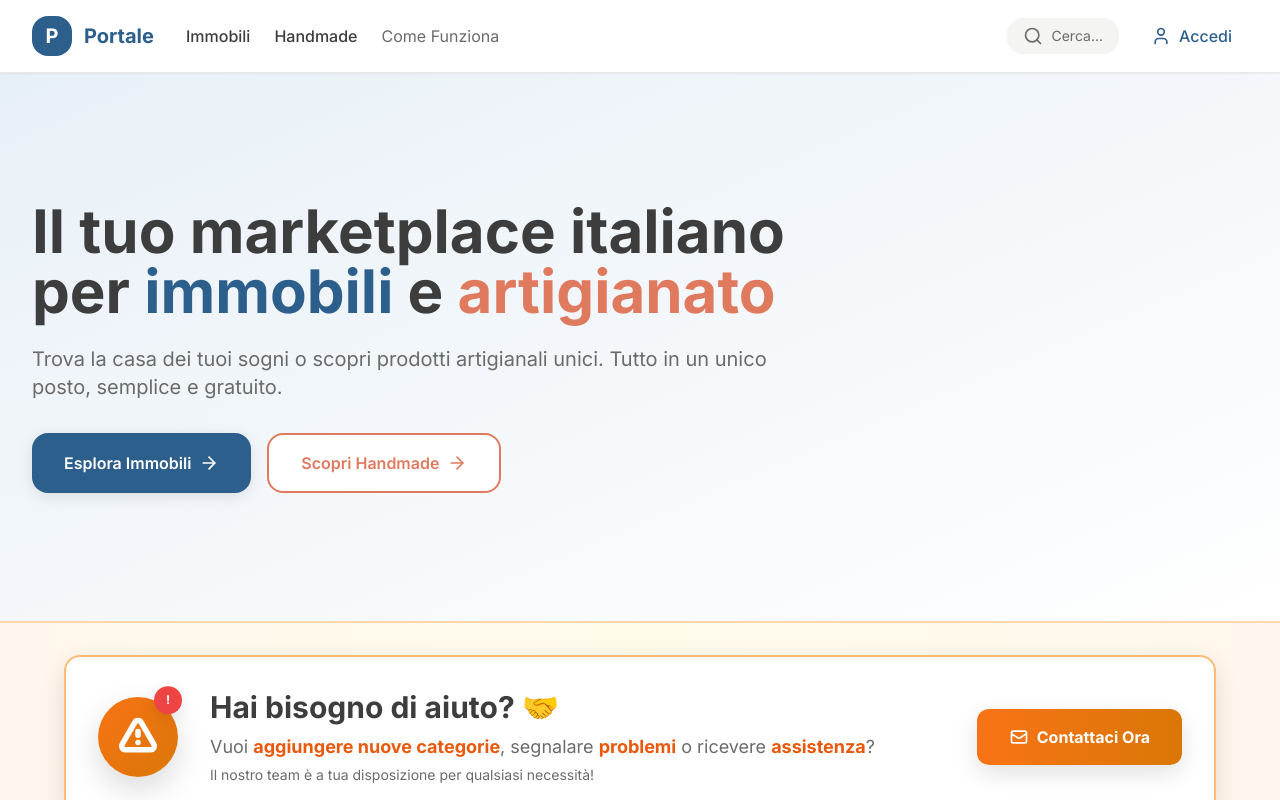
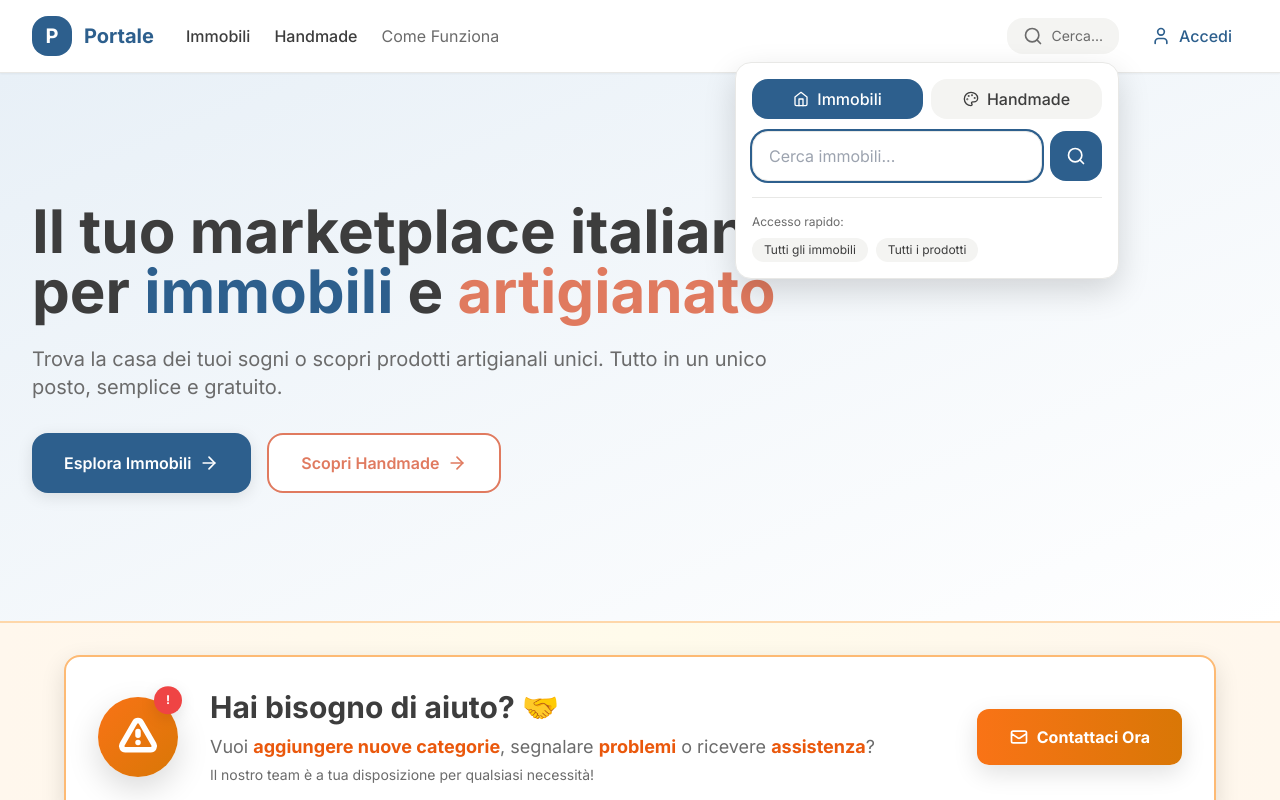
Before and after one commit to vetrinaimmobilihandmade/portale-immobili-handmade, a Next.js app: page / in a window 1280 px wide. Both pictures are taken after a click on the button "Cerca...". Shown: the top 800 px of the page. Built offline with nearby package versions, Linux system fonts and the light colour scheme; no server answers; the database is empty.

Commit message:
Update HeaderClient.tsx

```diff
--- a/components/layout/HeaderClient.tsx
+++ b/components/layout/HeaderClient.tsx
@@ -1,8 +1,8 @@
 'use client';
 
 import Link from 'next/link';
-import { Menu, Search, User, X, Settings, LogOut, LayoutDashboard, Shield } from 'lucide-react';
-import { useState, useEffect } from 'react';
+import { Menu, Search, User, X, Settings, LogOut, LayoutDashboard, Shield, Home, Palette } from 'lucide-react';
+import { useState, useEffect, useRef } from 'react';
 import { createClient } from '@/lib/supabase/client';
 import { useRouter } from 'next/navigation';
 
@@ -14,12 +14,26 @@ interface HeaderClientProps {
 export default function HeaderClient({ user: initialUser, profile: initialProfile }: HeaderClientProps) {
   const [mobileMenuOpen, setMobileMenuOpen] = useState(false);
   const [profileMenuOpen, setProfileMenuOpen] = useState(false);
+  const [searchOpen, setSearchOpen] = useState(false);
+  const [searchCategory, setSearchCategory] = useState<'immobili' | 'handmade'>('immobili');
+  const [searchQuery, setSearchQuery] = useState('');
   const [siteSettings, setSiteSettings] = useState<any>(null);
   const supabase = createClient();
   const router = useRouter();
+  const searchRef = useRef<HTMLDivElement>(null);
 
   useEffect(() => {
     loadSiteSettings();
+
+    // Chiudi search dropdown se clicchi fuori
+    function handleClickOutside(event: MouseEvent) {
+      if (searchRef.current && !searchRef.current.contains(event.target as Node)) {
+        setSearchOpen(false);
+      }
+    }
+
+    document.addEventListener('mousedown', handleClickOutside);
+    return () => document.removeEventListener('mousedown', handleClickOutside);
   }, []);
 
   const loadSiteSettings = async () => {
@@ -34,6 +48,19 @@ export default function HeaderClient({ user: initialUser, profile: initialProfil
   const handleLogout = async () => {
     await supabase.auth.signOut();
     window.location.href = '/';
+  };
+
+  const handleSearch = (e: React.FormEvent) => {
+    e.preventDefault();
+    if (!searchQuery.trim()) return;
+
+    const url = searchCategory === 'immobili'
+      ? `/immobili?search=${encodeURIComponent(searchQuery)}`
+      : `/handmade?search=${encodeURIComponent(searchQuery)}`;
+
+    router.push(url);
+    setSearchOpen(false);
+    setSearchQuery('');
   };
 
   const getInitials = (name: string) => {
@@ -94,12 +121,96 @@ export default function HeaderClient({ user: initialUser, profile: initialProfil
 
           <div className="flex items-center gap-4">
 
-            <button className="hidden md:flex items-center gap-2 px-4 py-2 bg-neutral-main rounded-lg hover:bg-neutral-hover transition-colors">
-              <Search className="w-5 h-5 text-text-secondary" />
-              <span className="text-sm text-text-secondary">Cerca...</span>
-            </button>
+            {/* 🆕 SEARCH DROPDOWN - DESKTOP */}
+            <div className="hidden md:block relative" ref={searchRef}>
+              <button
+                onClick={() => setSearchOpen(!searchOpen)}
+                className="flex items-center gap-2 px-4 py-2 bg-neutral-main rounded-lg hover:bg-neutral-hover transition-colors"
+              >
+                <Search className="w-5 h-5 text-text-secondary" />
+                <span className="text-sm text-text-secondary">Cerca...</span>
+              </button>
 
-            <button className="md:hidden p-2 hover:bg-neutral-main rounded-lg">
+              {searchOpen && (
+                <div className="absolute right-0 mt-2 w-96 bg-white rounded-lg shadow-xl border border-neutral-border z-50">
+                  <form onSubmit={handleSearch} className="p-4">
+
+                    {/* Scelta Categoria */}
+                    <div className="flex gap-2 mb-3">
+                      <button
+                        type="button"
+                        onClick={() => setSearchCategory('immobili')}
+                        className={`flex-1 flex items-center justify-center gap-2 px-4 py-2 rounded-lg font-medium transition-all ${
+                          searchCategory === 'immobili'
+                            ? 'bg-primary text-white'
+                            : 'bg-neutral-main text-text-primary hover:bg-neutral-hover'
+                        }`}
+                      >
+                        <Home className="w-4 h-4" />
+                        <span>Immobili</span>
+                      </button>
+                      <button
+                        type="button"
+                        onClick={() => setSearchCategory('handmade')}
+                        className={`flex-1 flex items-center justify-center gap-2 px-4 py-2 rounded-lg font-medium transition-all ${
+                          searchCategory === 'handmade'
+                            ? 'bg-secondary text-white'
+                            : 'bg-neutral-main text-text-primary hover:bg-neutral-hover'
+                        }`}
+                      >
+                        <Palette className="w-4 h-4" />
+                        <span>Handmade</span>
+                      </button>
+                    </div>
+
+                    {/* Input Ricerca */}
+                    <div className="flex gap-2">
+                      <input
+                        type="text"
+                        placeholder={`Cerca ${searchCategory}...`}
+                        value={searchQuery}
+                        onChange={(e) => setSearchQuery(e.target.value)}
+                        className="flex-1 px-4 py-3 border border-neutral-border rounded-lg focus:outline-none focus:ring-2 focus:ring-primary"
+                        autoFocus
+                      />
+                      <button
+                        type="submit"
+                        className="px-4 py-3 bg-primary text-white rounded-lg hover:bg-primary-hover transition-colors"
+                      >
+                        <Search className="w-5 h-5" />
+                      </button>
+                    </div>
+
+                    {/* Link Veloci */}
+                    <div className="mt-4 pt-4 border-t border-neutral-border">
+                      <p className="text-xs text-text-secondary mb-2">Accesso rapido:</p>
+                      <div className="flex flex-wrap gap-2">
+                        <Link
+                          href="/immobili"
+                          className="text-xs px-3 py-1 bg-neutral-main hover:bg-neutral-hover rounded-full transition-colors"
+                          onClick={() => setSearchOpen(false)}
+                        >
+                          Tutti gli immobili
+                        </Link>
+                        <Link
+                          href="/handmade"
+                          className="text-xs px-3 py-1 bg-neutral-main hover:bg-neutral-hover rounded-full transition-colors"
+                          onClick={() => setSearchOpen(false)}
+                        >
+                          Tutti i prodotti
+                        </Link>
+                      </div>
+                    </div>
+                  </form>
+                </div>
+              )}
+            </div>
+
+            {/* 🆕 SEARCH ICON - MOBILE */}
+            <button
+              className="md:hidden p-2 hover:bg-neutral-main rounded-lg"
+              onClick={() => setSearchOpen(!searchOpen)}
+            >
               <Search className="w-5 h-5 text-text-primary" />
             </button>
 
@@ -208,6 +319,60 @@ export default function HeaderClient({ user: initialUser, profile: initialProfil
           </div>
         </div>
 
+        {/* 🆕 MOBILE SEARCH DROPDOWN */}
+        {searchOpen && (
+          <div className="md:hidden py-4 border-t border-neutral-border">
+            <form onSubmit={handleSearch} className="space-y-3">
+
+              {/* Scelta Categoria Mobile */}
+              <div className="flex gap-2">
+                <button
+                  type="button"
+                  onClick={() => setSearchCategory('immobili')}
+                  className={`flex-1 flex items-center justify-center gap-2 px-4 py-3 rounded-lg font-medium transition-all ${
+                    searchCategory === 'immobili'
+                      ? 'bg-primary text-white'
+                      : 'bg-neutral-main text-text-primary'
+                  }`}
+                >
+                  <Home className="w-4 h-4" />
+                  <span>Immobili</span>
+                </button>
+                <button
+                  type="button"
+                  onClick={() => setSearchCategory('handmade')}
+                  className={`flex-1 flex items-center justify-center gap-2 px-4 py-3 rounded-lg font-medium transition-all ${
+                    searchCategory === 'handmade'
+                      ? 'bg-secondary text-white'
+                      : 'bg-neutral-main text-text-primary'
+                  }`}
+                >
+                  <Palette className="w-4 h-4" />
+                  <span>Handmade</span>
+                </button>
+              </div>
+
+              {/* Input Ricerca Mobile */}
+              <div className="flex gap-2">
+                <input
+                  type="text"
+                  placeholder={`Cerca ${searchCategory}...`}
+                  value={searchQuery}
+                  onChange={(e) => setSearchQuery(e.target.value)}
+                  className="flex-1 px-4 py-3 border border-neutral-border rounded-lg focus:outline-none focus:ring-2 focus:ring-primary"
+                />
+                <button
+                  type="submit"
+                  className="px-4 py-3 bg-primary text-white rounded-lg hover:bg-primary-hover transition-colors"
+                >
+                  <Search className="w-5 h-5" />
+                </button>
+              </div>
+            </form>
+          </div>
+        )}
+
+        {/* MOBILE MENU */}
         {mobileMenuOpen && (
           <div className="lg:hidden py-4 border-t border-neutral-border">
             <nav className="flex flex-col gap-4">
```
